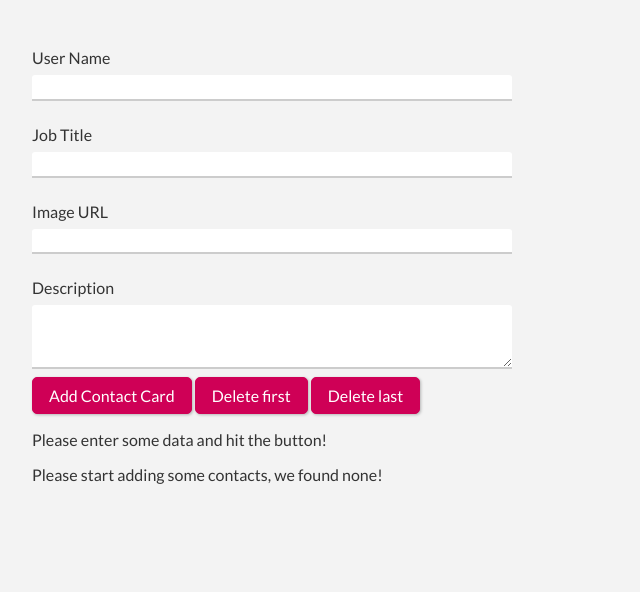
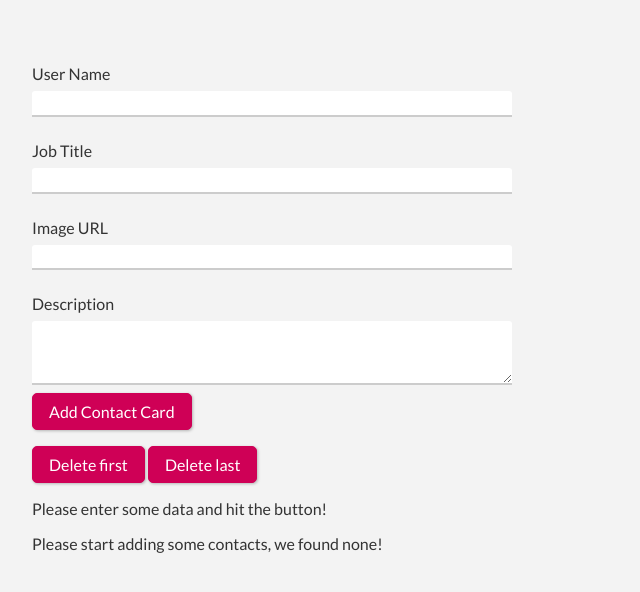
Before and after one commit to heltonricardo/estudo-svelte, a Svelte app: page / in a window 1280 px wide. Shown: the top 592 px of the page, without its empty margins (0-640 px from the left). Built offline with nearby package versions, Linux system fonts and the light colour scheme.

Commit message:
modificadores de evento

```diff
--- a/src/App.svelte
+++ b/src/App.svelte
@@ -44,7 +44,7 @@
   }
 </script>
 
-<div id="form">
+<form id="form">
   <div class="form-control">
     <label for="userName">User Name</label>
     <input type="text" bind:value={name} id="userName" />
@@ -61,9 +61,10 @@
     <label for="desc">Description</label>
     <textarea rows="3" bind:value={description} id="desc" />
   </div>
-</div>
+  <!-- Anotação 02 -->
+  <button on:click|preventDefault={addContact}>Add Contact Card</button>
+</form>
 
-<button on:click={addContact}>Add Contact Card</button>
 <button on:click={deleteFirst}>Delete first</button>
 <button on:click={deleteLast}>Delete last</button>
 
@@ -73,7 +74,7 @@
   <p>Please enter some data and hit the button!</p>
 {/if}
 
-<!-- Anotação 02 -->
+<!-- Anotação 03 -->
 {#each createdContacts as contact, i (contact.id)}
   <h2># {i + 1}</h2>
   <ContactCard
@@ -94,6 +95,14 @@
   pontos) para atribuir "tudo o que já tem dentro do objeto" + o novo conteúdo.
 
   Anotação 02
+  É possível usar modificadores após o pipe. Seguem os mais conhecidos:
+  - preventDefault: impede o comportamento padrão do browser. Um botão no form
+  recarrega a página por padrão, por exemplo;
+  - stopPropagation: impede que o evento "suba" para o elemento pai na lista
+  hierárquica de elementos;
+  - once: permite que o evento aconteça somente uma vez.
+
+  Anotação 03
   Para que não haja problemas na renderização de componentes de arrays, é
   altamente recomendado criarmos uma chave única para para elemento. Nesse caso,
   para fins didáticos, usamos um número aleatório, mas deve-se sempre usar um
@@ -105,5 +114,6 @@
   #form {
     width: 30rem;
     max-width: 100%;
+    margin: 1rem 0;
   }
 </style>
```
